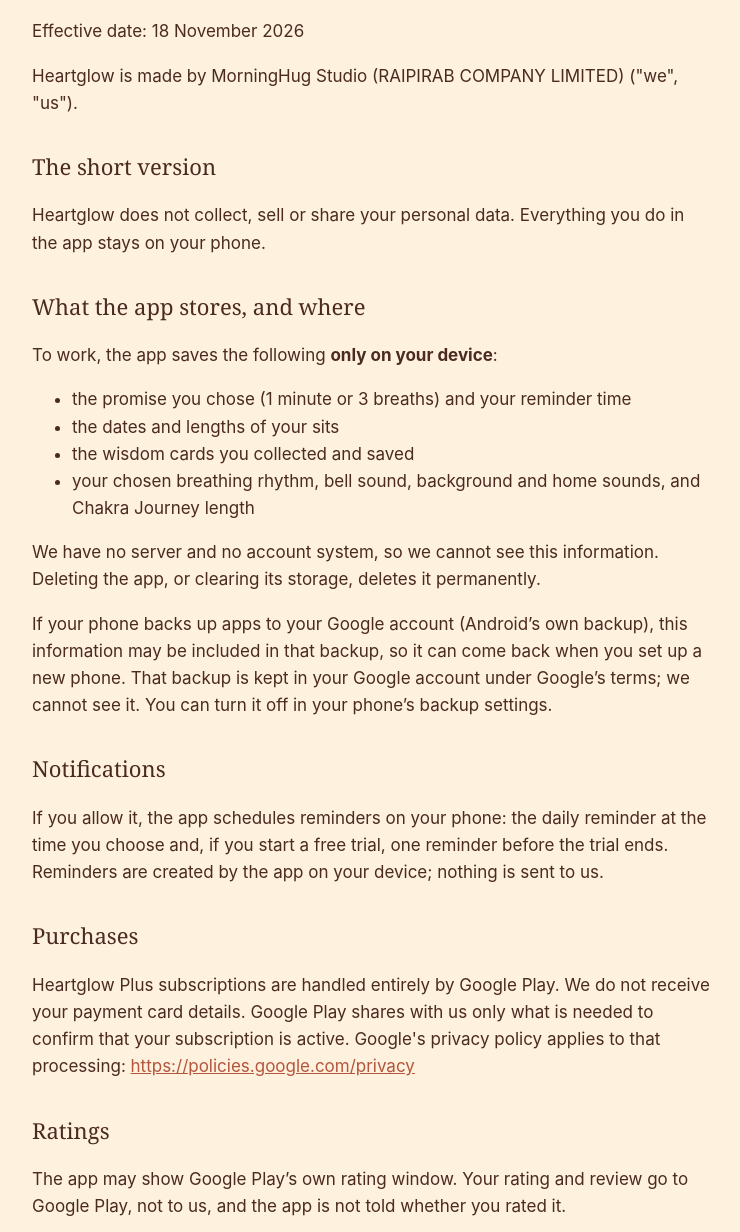
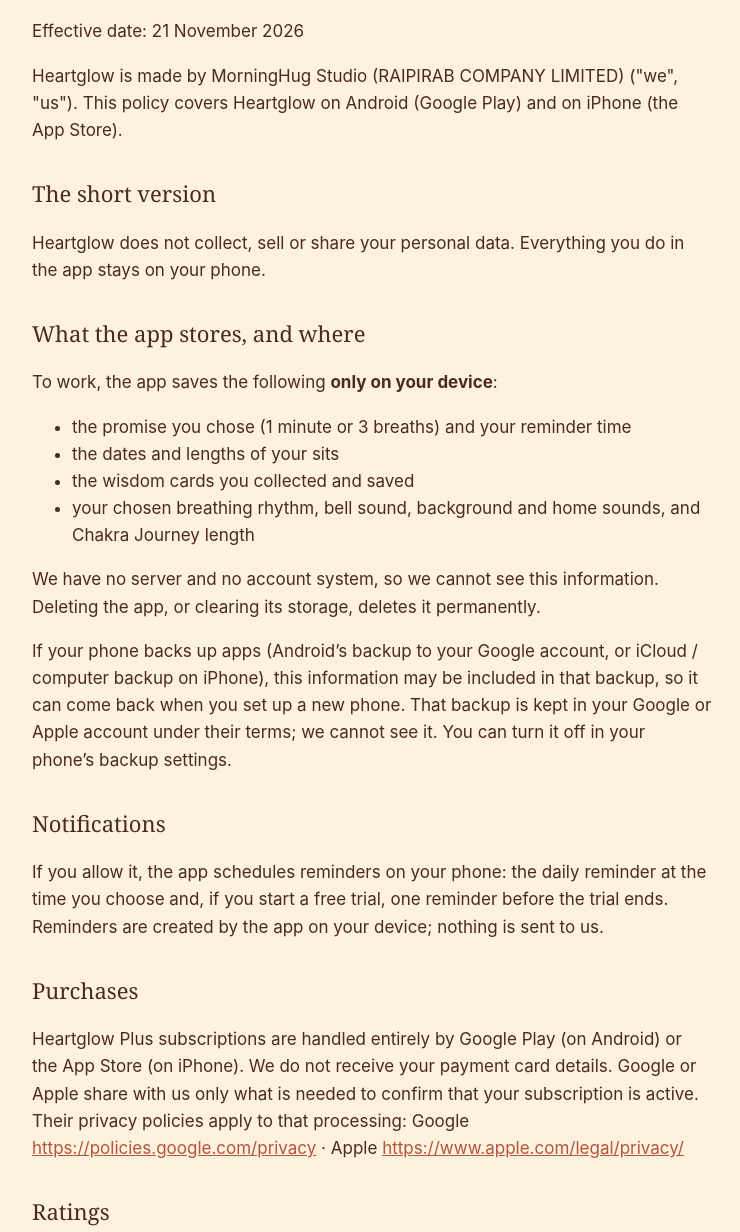
Before and after one commit to morninghugstudio/morninghugstudio.github.io, a plain HTML site: page heartglow/privacy.html in a window 1280 px wide. Shown: the part 108-1340 px from the top of the page, without its empty margins (268-1008 px from the left). Drawn offline with Linux system fonts and the light colour scheme.

Commit message:
Heartglow privacy policy: covers iPhone / App Store (effective 21 Nov 2026)
Co-Authored-By: Claude Opus 5.5 <noreply@anthropic.com>
Claude-Session: https://claude.ai/code/session_018j3dznwDkD36Ek36MMwR8L

```diff
--- a/heartglow/privacy.html
+++ b/heartglow/privacy.html
@@ -3,8 +3,8 @@
 <style>body{margin:0;background:#fef1de;color:#4b2a20;font:17px/1.6 -apple-system,Segoe UI,Roboto,sans-serif}main{max-width:680px;margin:0 auto;padding:40px 20px 60px}h1{font-family:Georgia,serif;font-weight:500;font-size:34px;line-height:1.2}h2{font-family:Georgia,serif;font-weight:500;font-size:22px;margin-top:32px}a{color:#b4553d}</style></head>
 <body><main>
 <h1>Heartglow Privacy Policy</h1>
-<p>Effective date: 18 November 2026</p>
-<p>Heartglow is made by MorningHug Studio (RAIPIRAB COMPANY LIMITED) (&quot;we&quot;, &quot;us&quot;).</p>
+<p>Effective date: 21 November 2026</p>
+<p>Heartglow is made by MorningHug Studio (RAIPIRAB COMPANY LIMITED) (&quot;we&quot;, &quot;us&quot;). This policy covers Heartglow on Android (Google Play) and on iPhone (the App Store).</p>
 <h2>The short version</h2>
 <p>Heartglow does not collect, sell or share your personal data. Everything you do in the app stays on your phone.</p>
 <h2>What the app stores, and where</h2>
@@ -16,13 +16,13 @@
 <li>your chosen breathing rhythm, bell sound, background and home sounds, and Chakra Journey length</li>
 </ul>
 <p>We have no server and no account system, so we cannot see this information. Deleting the app, or clearing its storage, deletes it permanently.</p>
-<p>If your phone backs up apps to your Google account (Android&#8217;s own backup), this information may be included in that backup, so it can come back when you set up a new phone. That backup is kept in your Google account under Google&#8217;s terms; we cannot see it. You can turn it off in your phone&#8217;s backup settings.</p>
+<p>If your phone backs up apps (Android&#8217;s backup to your Google account, or iCloud / computer backup on iPhone), this information may be included in that backup, so it can come back when you set up a new phone. That backup is kept in your Google or Apple account under their terms; we cannot see it. You can turn it off in your phone&#8217;s backup settings.</p>
 <h2>Notifications</h2>
 <p>If you allow it, the app schedules reminders on your phone: the daily reminder at the time you choose and, if you start a free trial, one reminder before the trial ends. Reminders are created by the app on your device; nothing is sent to us.</p>
 <h2>Purchases</h2>
-<p>Heartglow Plus subscriptions are handled entirely by Google Play. We do not receive your payment card details. Google Play shares with us only what is needed to confirm that your subscription is active. Google&#x27;s privacy policy applies to that processing: <a href="https://policies.google.com/privacy">https://policies.google.com/privacy</a></p>
+<p>Heartglow Plus subscriptions are handled entirely by Google Play (on Android) or the App Store (on iPhone). We do not receive your payment card details. Google or Apple share with us only what is needed to confirm that your subscription is active. Their privacy policies apply to that processing: Google <a href="https://policies.google.com/privacy">https://policies.google.com/privacy</a> · Apple <a href="https://www.apple.com/legal/privacy/">https://www.apple.com/legal/privacy/</a></p>
 <h2>Ratings</h2>
-<p>The app may show Google Play&#8217;s own rating window. Your rating and review go to Google Play, not to us, and the app is not told whether you rated it.</p>
+<p>The app may show the store&#8217;s own rating window (Google Play or the App Store). Your rating and review go to the store, not to us, and the app is not told whether you rated it.</p>
 <h2>Feedback you send us</h2>
 <p>If you choose to send feedback from the app, it opens your own email app. We then receive only what you put in that email (your email address, your message and the app version), and we use it only to reply and to improve Heartglow.</p>
 <h2>Analytics, ads and tracking</h2>
```
